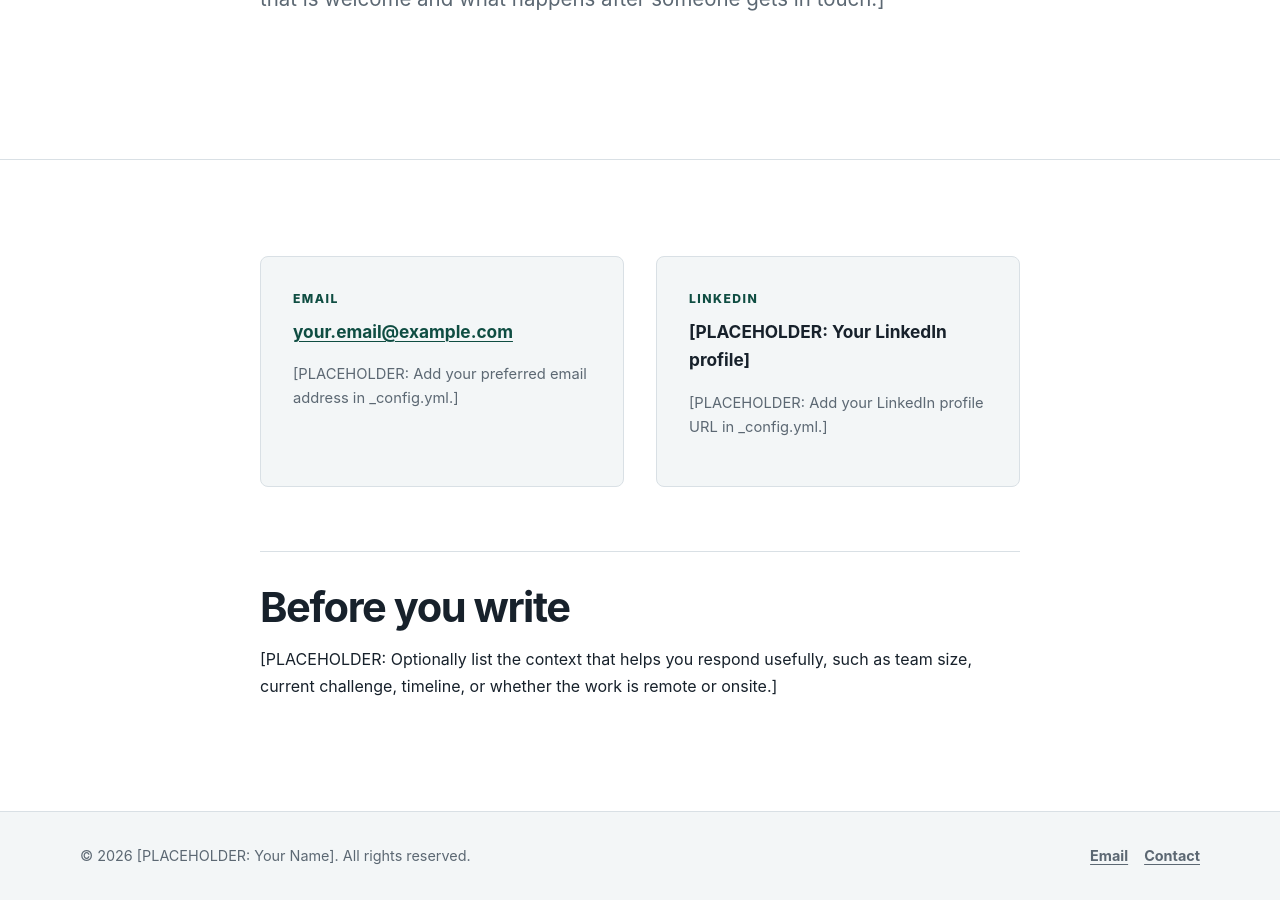
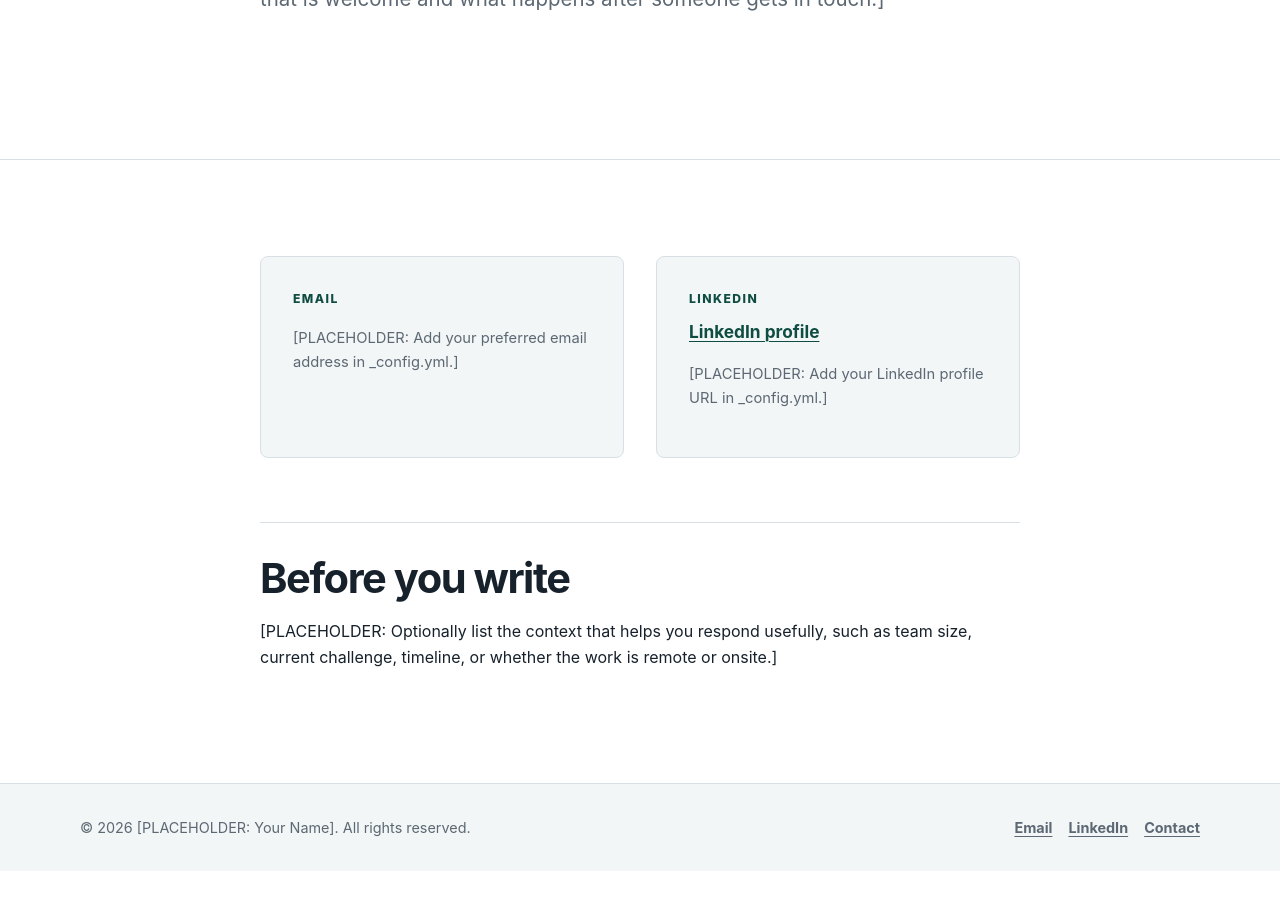
Before and after one commit to markijbema/ijbema_com, a Jekyll site: the page built from contact.md, in a window 1280 px wide and 900 px high, scrolled down 620 px. Built offline with Jekyll 4.4.1, drawn with Linux system fonts in a browser that asks for light colours; after the commit the page ends 1491 px from its top, so only the background shows below that.

Commit message:
update config

```diff
--- a/_config.yml
+++ b/_config.yml
@@ -3,8 +3,8 @@ description: "[PLACEHOLDER: A concise description of how you help engineering te
 url: "https://markijbema.github.io"
 baseurl: "/ijbema_com"
 repository: "markijbema/ijbema_com"
-email: "your.email@example.com"
-linkedin_url: ""
+email: ""
+linkedin_url: "https://www.linkedin.com/in/markijbema/"
 
 markdown: kramdown
 highlighter: rouge
```
